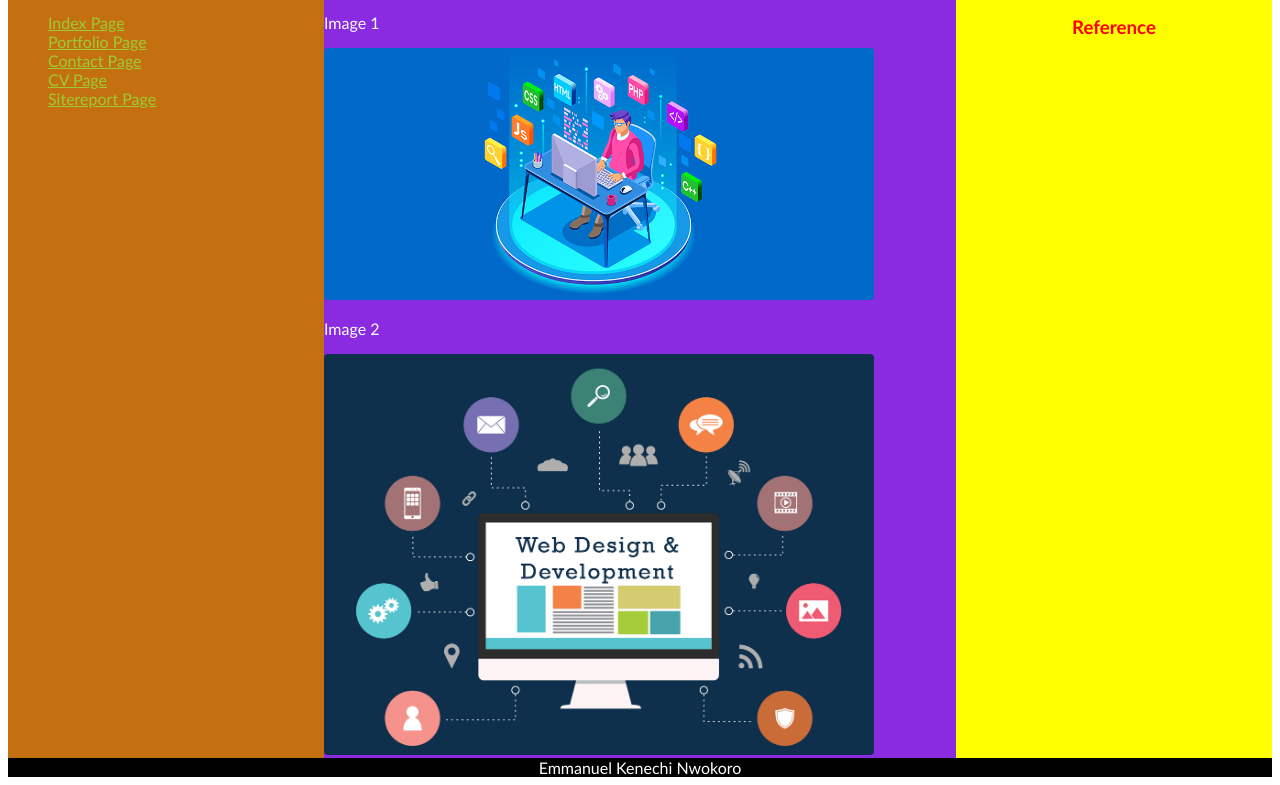
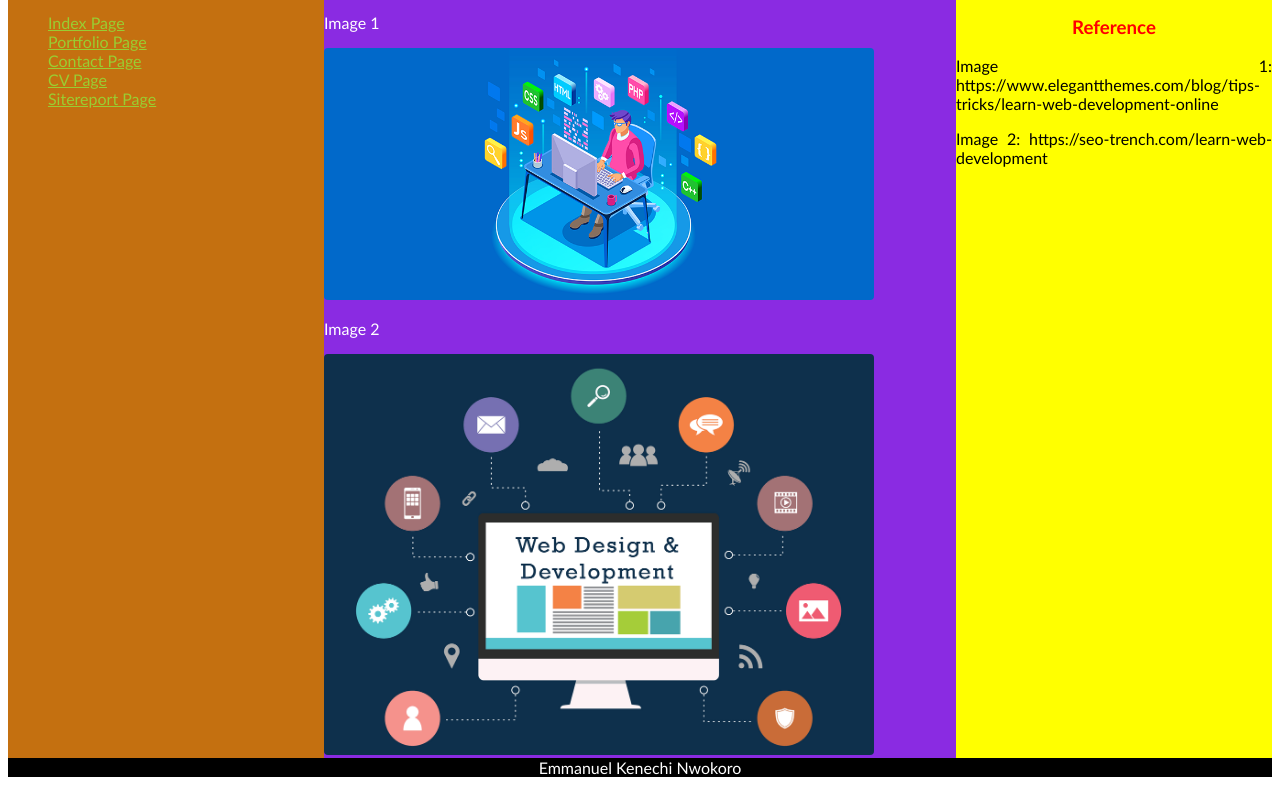
Before and after one commit to emmanuelnn/web-dev-assign, a plain HTML site: page portfolio.html in a window 1280 px wide. Shown: the part 110-895 px from the top of the page. Drawn offline with Linux system fonts and the light colour scheme.

Commit message:
Adding reference

```diff
--- a/portfolio.html
+++ b/portfolio.html
@@ -47,7 +47,8 @@
 
         <aside>
             <h3>Reference</h3>
-
+            <p>Image 1: https://www.elegantthemes.com/blog/tips-tricks/learn-web-development-online </p>
+            <p>Image 2: https://seo-trench.com/learn-web-development</p>
         </aside>
 
         <footer>
```
